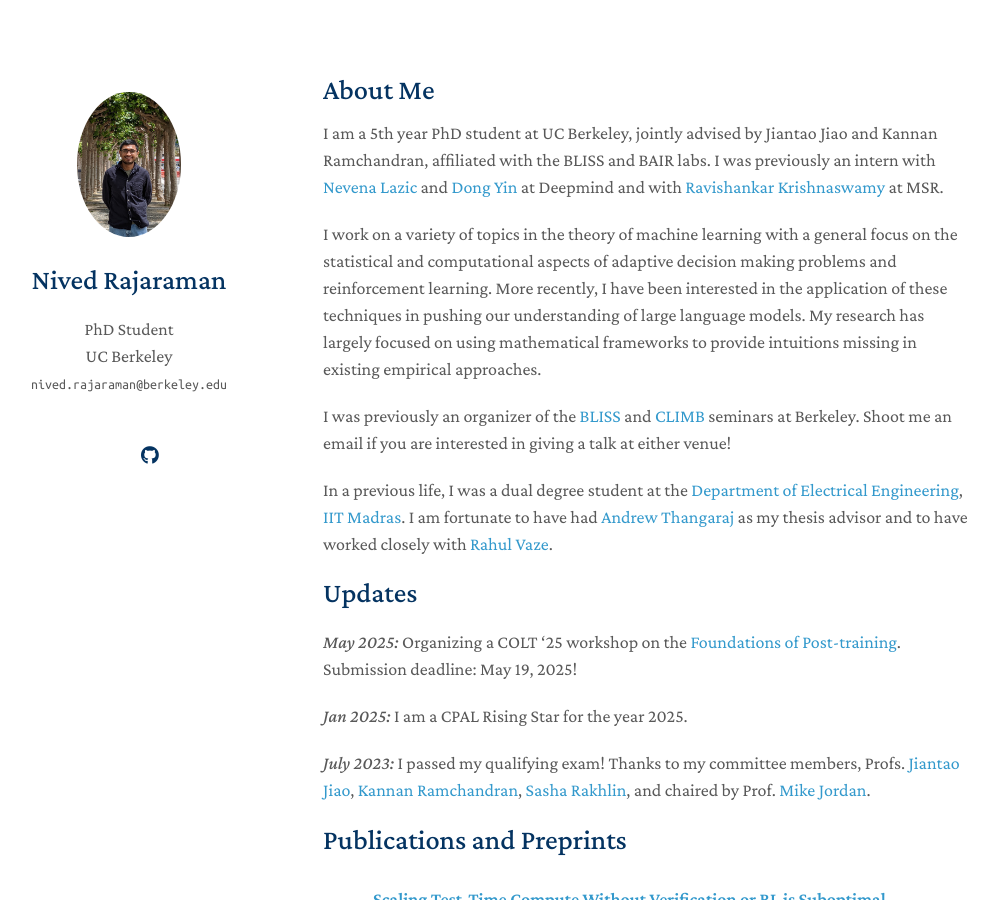
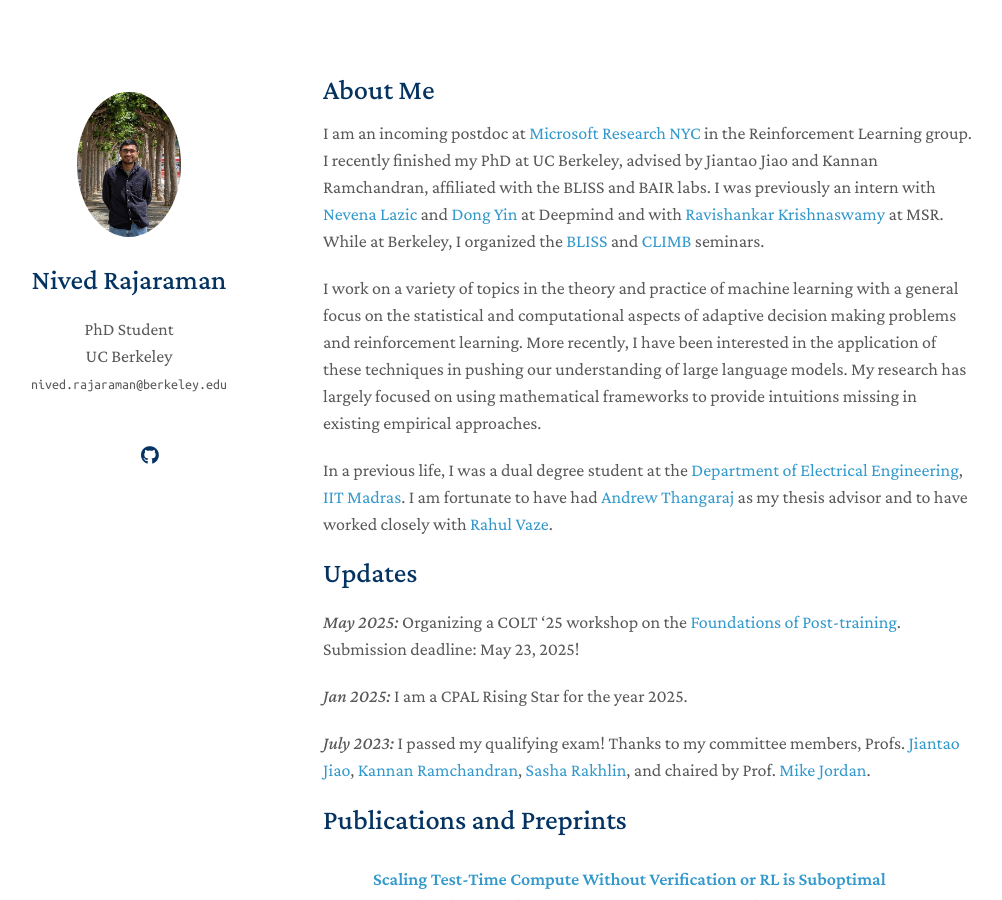
Before and after one commit to nivedr/nivedr.github.io, a Jekyll site: the page built from index.md, in a window 1280 px wide and 900 px high. Shown: the whole window, without its empty margins (147-1149 px from the left). Built offline with Jekyll 4.4.1, drawn with Linux system fonts in a browser that asks for light colours; nearby versions of some CDN libraries; a style sheet for code colours, icons or effects is not loaded; our own code applies the rules of GitHub Pages for plain Markdown files.

Commit message:
update for postdoc

```diff
--- a/index.md
+++ b/index.md
@@ -4,18 +4,16 @@ layout: homepage
 
 ## About Me
 
-I am a 5th year PhD student at UC Berkeley, jointly advised by Jiantao Jiao and Kannan Ramchandran, affiliated with the BLISS and BAIR labs. I was previously an intern with [Nevena Lazic](https://research.google/people/104936/) and [Dong Yin](https://dongyin92.github.io/) at Deepmind and with [Ravishankar Krishnaswamy](https://www.microsoft.com/en-us/research/people/rakri/) at MSR.
+I am an incoming postdoc at [Microsoft Research NYC](https://www.microsoft.com/en-us/research/theme/reinforcement-learning-group/) in the Reinforcement Learning group. I recently finished my PhD at UC Berkeley, advised by Jiantao Jiao and Kannan Ramchandran, affiliated with the BLISS and BAIR labs. I was previously an intern with [Nevena Lazic](https://research.google/people/104936/) and [Dong Yin](https://dongyin92.github.io/) at Deepmind and with [Ravishankar Krishnaswamy](https://www.microsoft.com/en-us/research/people/rakri/) at MSR. While at Berkeley, I organized the [BLISS](https://bliss.eecs.berkeley.edu/Seminar/index.html) and [CLIMB](http://www.climb.berkeley.edu/seminar) seminars.
 
-I work on a variety of topics in the theory of machine learning with a general focus on the statistical and computational aspects of adaptive decision making problems and reinforcement learning. More recently, I have been interested in the application of these techniques in pushing our understanding of large language models. My research has largely focused on using mathematical frameworks to provide intuitions missing in existing empirical approaches.
-
-I was previously an organizer of the [BLISS](https://bliss.eecs.berkeley.edu/Seminar/index.html) and [CLIMB](http://www.climb.berkeley.edu/seminar) seminars at Berkeley. Shoot me an email if you are interested in giving a talk at either venue!
+I work on a variety of topics in the theory and practice of machine learning with a general focus on the statistical and computational aspects of adaptive decision making problems and reinforcement learning. More recently, I have been interested in the application of these techniques in pushing our understanding of large language models. My research has largely focused on using mathematical frameworks to provide intuitions missing in existing empirical approaches.
 
 In a previous life, I was a dual degree student at the [Department of Electrical Engineering](http://www.ee.iitm.ac.in/), [IIT Madras](https://www.iitm.ac.in/). I am fortunate to have had [Andrew Thangaraj](http://www.ee.iitm.ac.in/~andrew/) as my thesis advisor and to have worked closely with [Rahul Vaze](https://www.tcs.tifr.res.in/~vaze/).
 
 Updates
 ======
 
-*May 2025:* Organizing a COLT '25 workshop on the [Foundations of Post-training](https://fopt-workshop.github.io/). Submission deadline: May 19, 2025!
+*May 2025:* Organizing a COLT '25 workshop on the [Foundations of Post-training](https://fopt-workshop.github.io/). Submission deadline: May 23, 2025!
 
 *Jan 2025:* I am a CPAL Rising Star for the year 2025.
 
```
